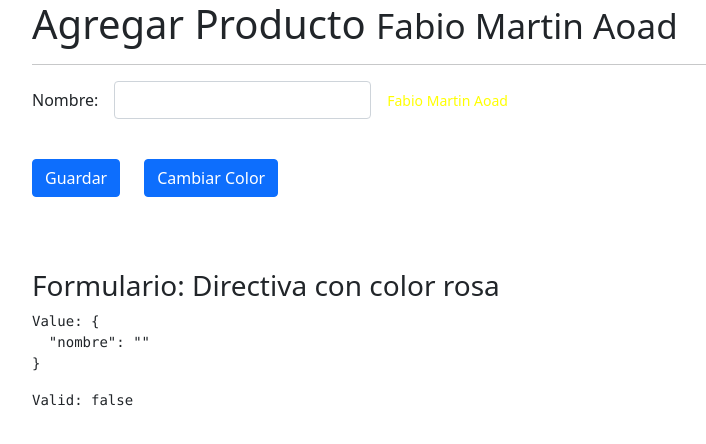
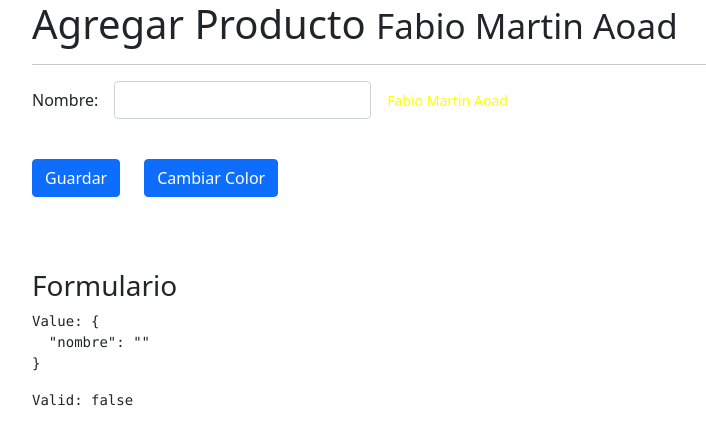
Before and after one commit to fabioaoad/DirectivasApp, an Angular app: page /productos/agregar in a window 1280 px wide. Shown: the top 444 px of the page, without its empty margins (50-756 px from the left). Built offline with nearby package versions, Linux system fonts and the light colour scheme.

Commit message:
produccion

```diff
--- a/src/app/productos/pages/agregar/agregar.component.html
+++ b/src/app/productos/pages/agregar/agregar.component.html
@@ -57,7 +57,7 @@
 
 </form>
 
-<h3 class="mt-5">Formulario: Directiva con color rosa</h3>
+<h3 class="mt-5">Formulario</h3>
 <pre>Value: {{ miFormulario.value | json }}</pre>
 <pre>Valid: {{ miFormulario.valid }}</pre>
 
```
Also changed, not shown: 13 other files (tests, documents, lock files or other folders).
